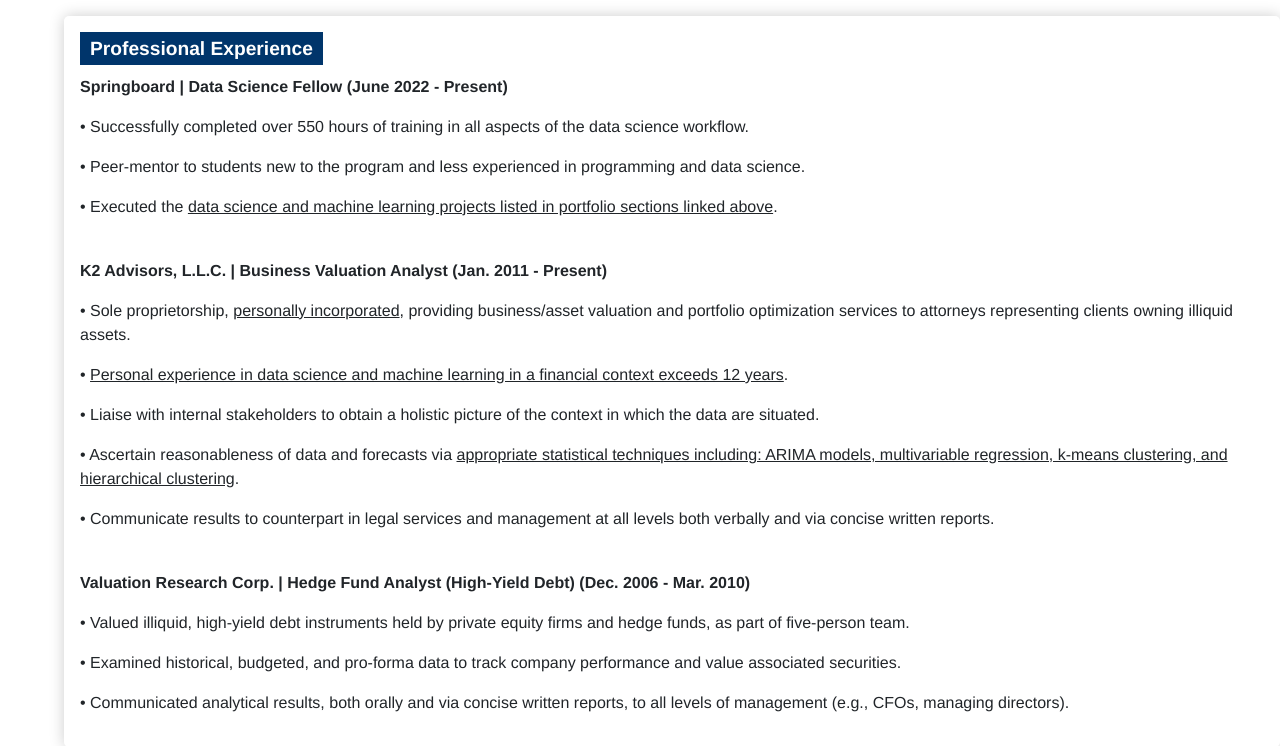
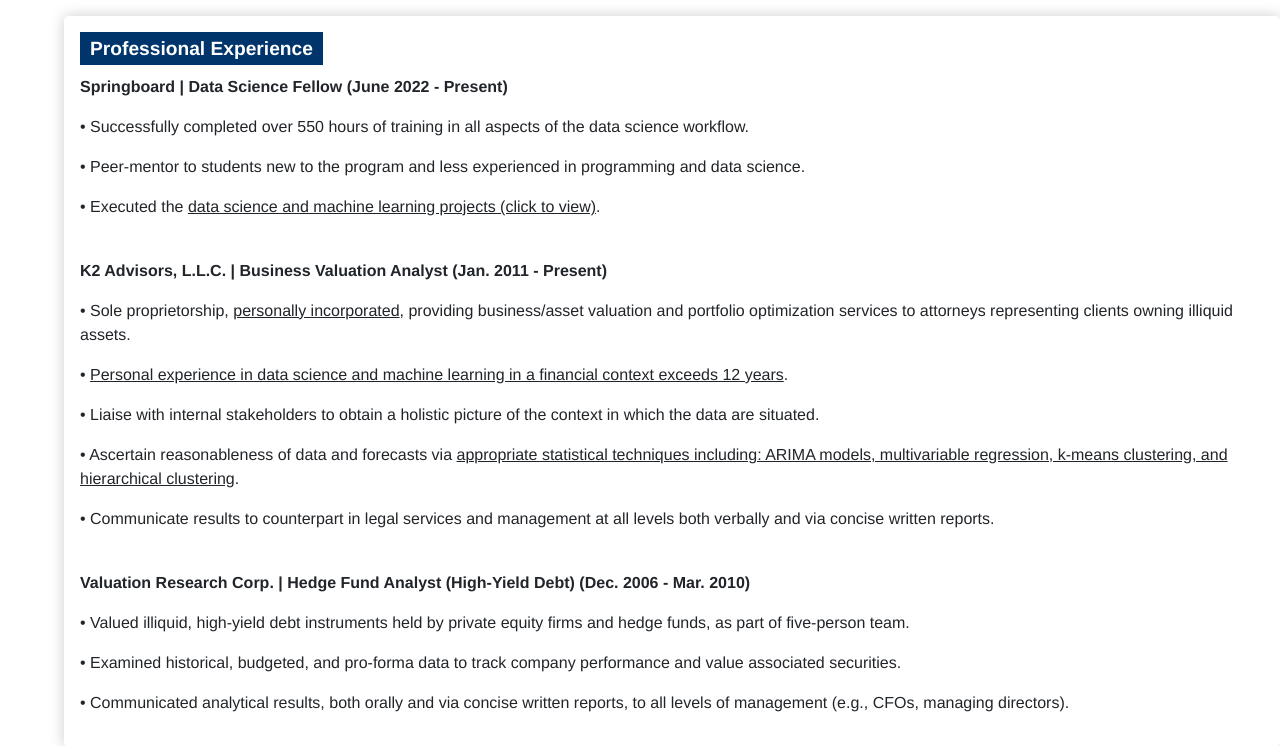
Before and after one commit to RDallavia/Website, a Flask app: page / in a window 1280 px wide. Shown: the part 148-894 px from the top of the page. Run offline with Flask 3, Linux system fonts and the light colour scheme.

Commit message:
change text in last line of first block

```diff
--- a/templates/index.html
+++ b/templates/index.html
@@ -19,7 +19,7 @@
         <p><strong>Springboard | Data Science Fellow (June 2022 - Present)</strong></p>
             <p>•	Successfully completed over 550 hours of training in all aspects of the data science workflow.</p>
             <p>•	Peer-mentor to students new to the program and less experienced in programming and data science.</p>
-            <p>•	Executed the <u>data science and machine learning projects listed in portfolio sections linked above</u>.</p>
+            <p>•	Executed the <u>data science and machine learning projects (click to view)</u>.</p>
             <br>
         <p><strong>K2 Advisors, L.L.C. | Business Valuation Analyst (Jan. 2011 - Present)</strong></p>
             <p>•	Sole proprietorship, <u>personally incorporated</u>, providing business/asset valuation and portfolio optimization
```
